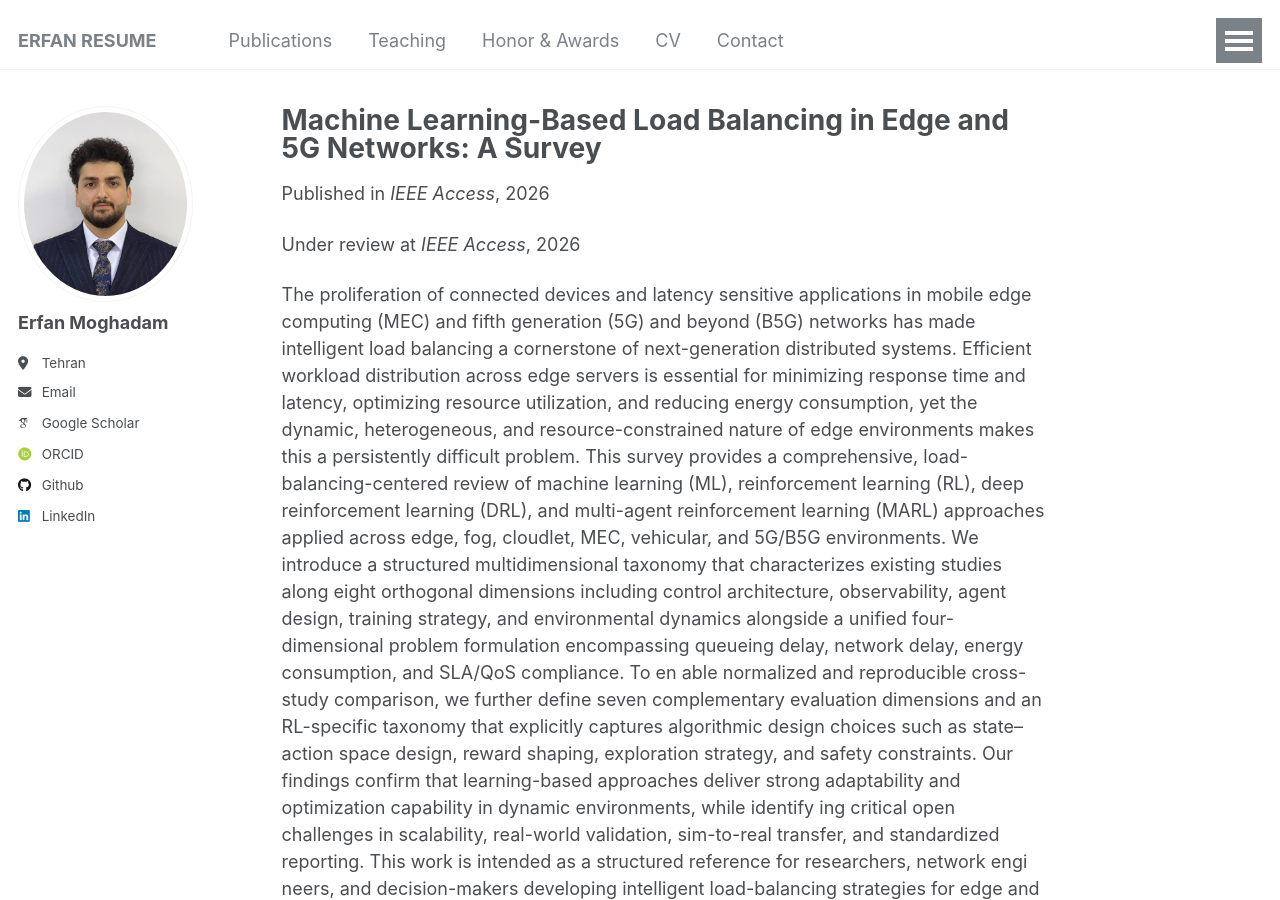
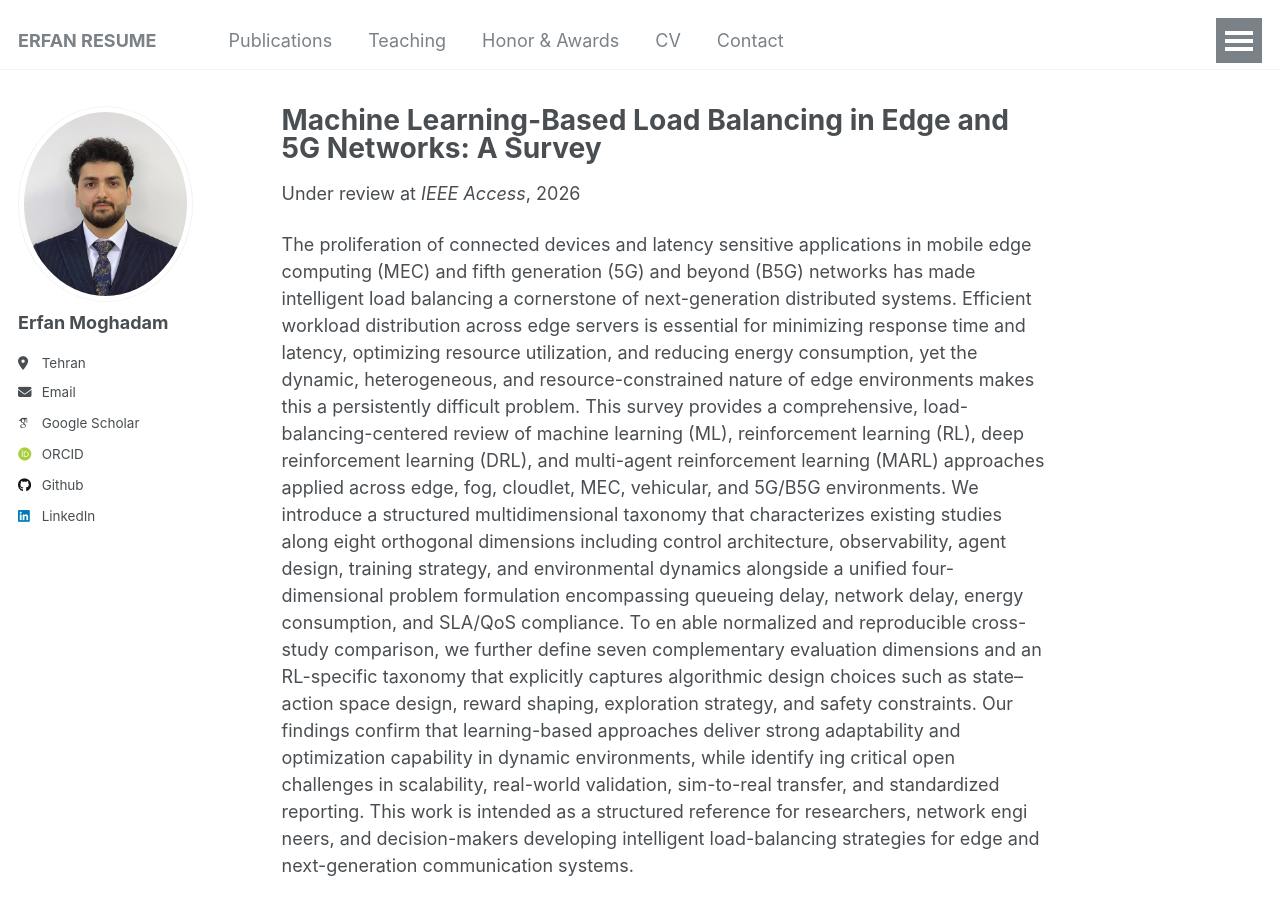
Before and after one commit to erfanresume/erfanresume.github.io, a Jekyll site: the page built from _publications/2025-01-15-paper-title-number-1.md, in a window 1280 px wide and 900 px high. Built offline with Jekyll 4.4.1, drawn with Linux system fonts in a browser that asks for light colours; some web fonts are replaced.

Commit message:
Update single.html

```diff
--- a/_layouts/single.html
+++ b/_layouts/single.html
@@ -35,9 +35,8 @@
         {% endif %}
 
         {% if page.collection == 'teaching' %}
-          <p> {{ page.type }}, <i>{{ page.venue }}</i>, {{ page.date | default: "1900-01-01" | date: "%Y" }} </p>
-        {% elsif page.venue and page.date %}
-          <p>Published in <i>{{ page.venue }}</i>, {{ page.date | default: "1900-01-01" | date: "%Y" }} </p>
+          <p>{{ page.type }}, <i>{{ page.venue }}</i>, {{ page.date | default: "1900-01-01" | date: "%Y" }}</p>
+        {% elsif page.collection == 'publications' %}
           {% if page.status == 'under_review' %}
             <p>Under review at <i>{{ page.venue }}</i>, {{ page.date | default: "1900-01-01" | date: "%Y" }}</p>
           {% elsif page.status == 'submitted' %}
@@ -49,8 +48,19 @@
           {% else %}
             <p><i>{{ page.venue }}</i>, {{ page.date | default: "1900-01-01" | date: "%Y" }}</p>
           {% endif %}
+        {% elsif page.venue and page.date %}
+          <p><i>{{ page.venue }}</i>, {{ page.date | default: "1900-01-01" | date: "%Y" }}</p>
         {% elsif page.date %}
-          <p class="page__date"><strong><i class="fa fa-fw fa-calendar" aria-hidden="true"></i> {{ site.data.ui-text[site.locale].date_label | default: "Published:" }}</strong> <time datetime="{{ page.date | date_to_xmlschema }}">{{ page.date | default: "1900-01-01" | date: "%B %d, %Y" }}</time></p>
+          <p class="page__date">
+            <strong>
+              <i class="fa fa-fw fa-calendar" aria-hidden="true"></i>
+              {{ site.data.ui-text[site.locale].date_label | default: "Published:" }}
+            </strong>
+            <time datetime="{{ page.date | date_to_xmlschema }}">
+              {{ page.date | default: "1900-01-01" | date: "%B %d, %Y" }}
+            </time>
+          </p>
+
         {% endif %}
         </header>
       {% endunless %}
```
